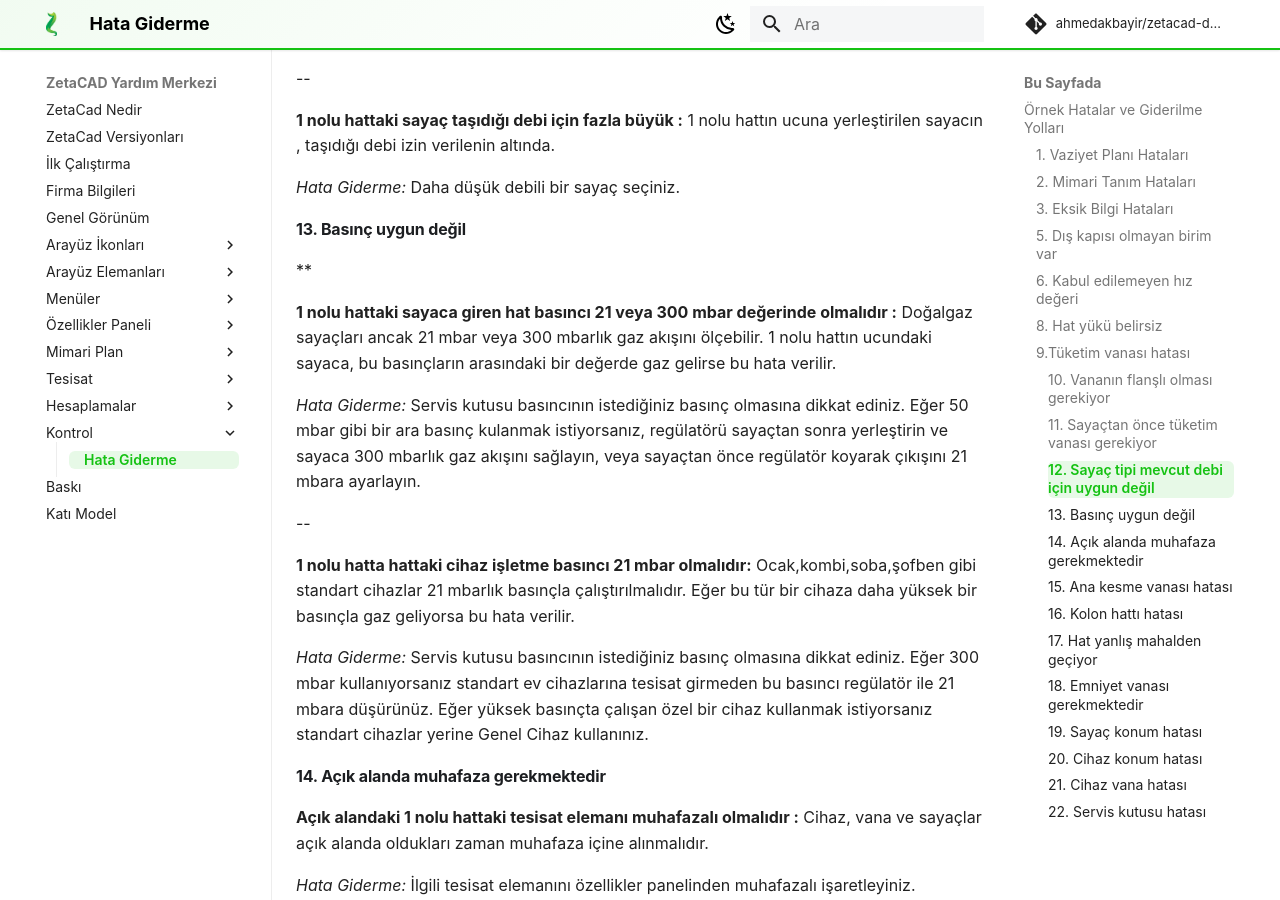
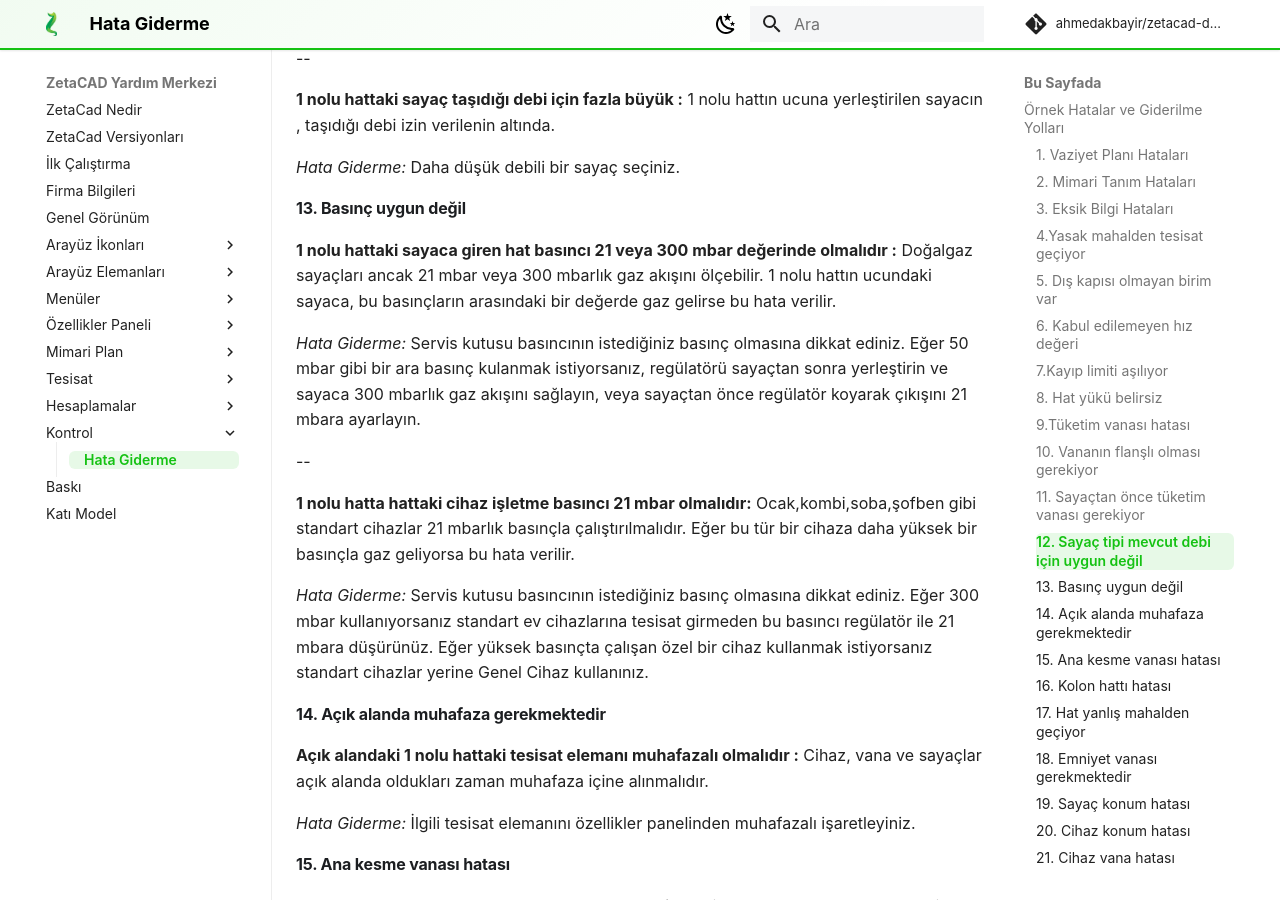
Before and after one commit to ahmedakbayir/zetacad-docs, an MkDocs documentation site: the page built from docs/proje-tasarimi/kontrol/hata-giderme.md, in a window 1280 px wide and 900 px high, scrolled down 4756 px. Built offline with MkDocs 1.6.1 and Material for MkDocs 9.7.7, drawn with Linux system fonts in a browser that asks for light colours; comment, search, counter and statistics services are not loaded; the version menu is left out.

Commit message:
hata giderme

```diff
--- a/docs/proje-tasarimi/kontrol/hata-giderme.md
+++ b/docs/proje-tasarimi/kontrol/hata-giderme.md
@@ -76,7 +76,7 @@ _Hata Giderme:_ Ayarlar Menüsünden Firma bilgilerine girerek eksik bilgileri t
 
 _Hata Giderme:_ Proje Menüsünden Proje bilgilerine girerek eksik bilgileri tamamlayınız.
 
-**4.Yasak mahalden tesisat geçiyor**
+#### **4\.Yasak mahalden tesisat geçiyor**
 
 **X planında Y mahallinden tesisat geçiyor:** Aydınlık, açık aydınlık, asansör ve çatı arası gibi ortak mahllerden tesisat geçtiğinde bu hata verilir.
 
@@ -94,7 +94,7 @@ _Hata Giderme:_ İlgili kat planında dış kapısı olmayan birime dış kapı
 
 _Hata Giderme:_ Hızı düşürmek için hattın boru çapını yükseltiniz.
 
-**7.Kayıp limiti aşılıyor**
+#### **7\.Kayıp limiti aşılıyor**
 
 **x devresinde toplam kayıp p mbar limitinin üzerinde :** ilgili hat devresinde toplam kayıp p (1.0 veya 0.8 mbar) değerinin üzerinde. Kayıp miktarı şartnamede belirtilen sınırın üzerinde olduğunda bu hata verilir.
 
@@ -115,7 +115,7 @@ _Hata Giderme :_ Devrenin sonunda yük oluşturacak bir unsur ekleyiniz. (Tüket
 
 --
 
-### **9.Tüketim vanası hatası**
+#### **9\.Tüketim vanası hatası**
 
 **1 nolu hatta tüketim vanasının birim numarası belirsiz :** 1 nolu hattın ucunda yer alan tüketim vanası bir birimle ilişkili değil.
 
@@ -168,8 +168,6 @@ _Hata Giderme:_ Daha düşük debili bir sayaç seçiniz.
 
 
 #### **13\. Basınç uygun değil**
-
-**
 
 **1 nolu hattaki sayaca giren hat basıncı 21 veya 300 mbar değerinde olmalıdır :** Doğalgaz sayaçları ancak 21 mbar veya 300 mbarlık gaz akışını ölçebilir. 1 nolu hattın ucundaki sayaca, bu basınçların arasındaki bir değerde gaz gelirse bu hata verilir.
 
```
